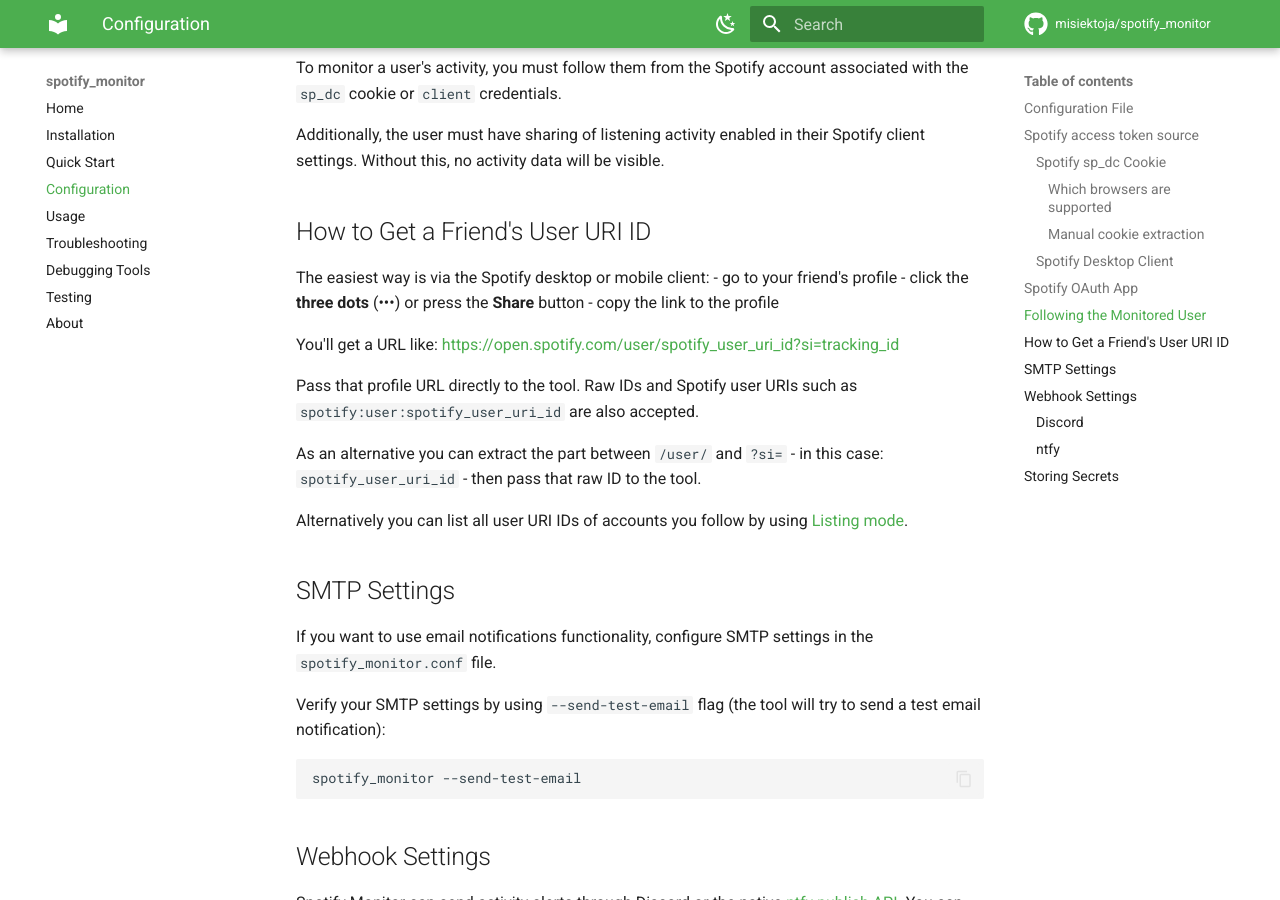
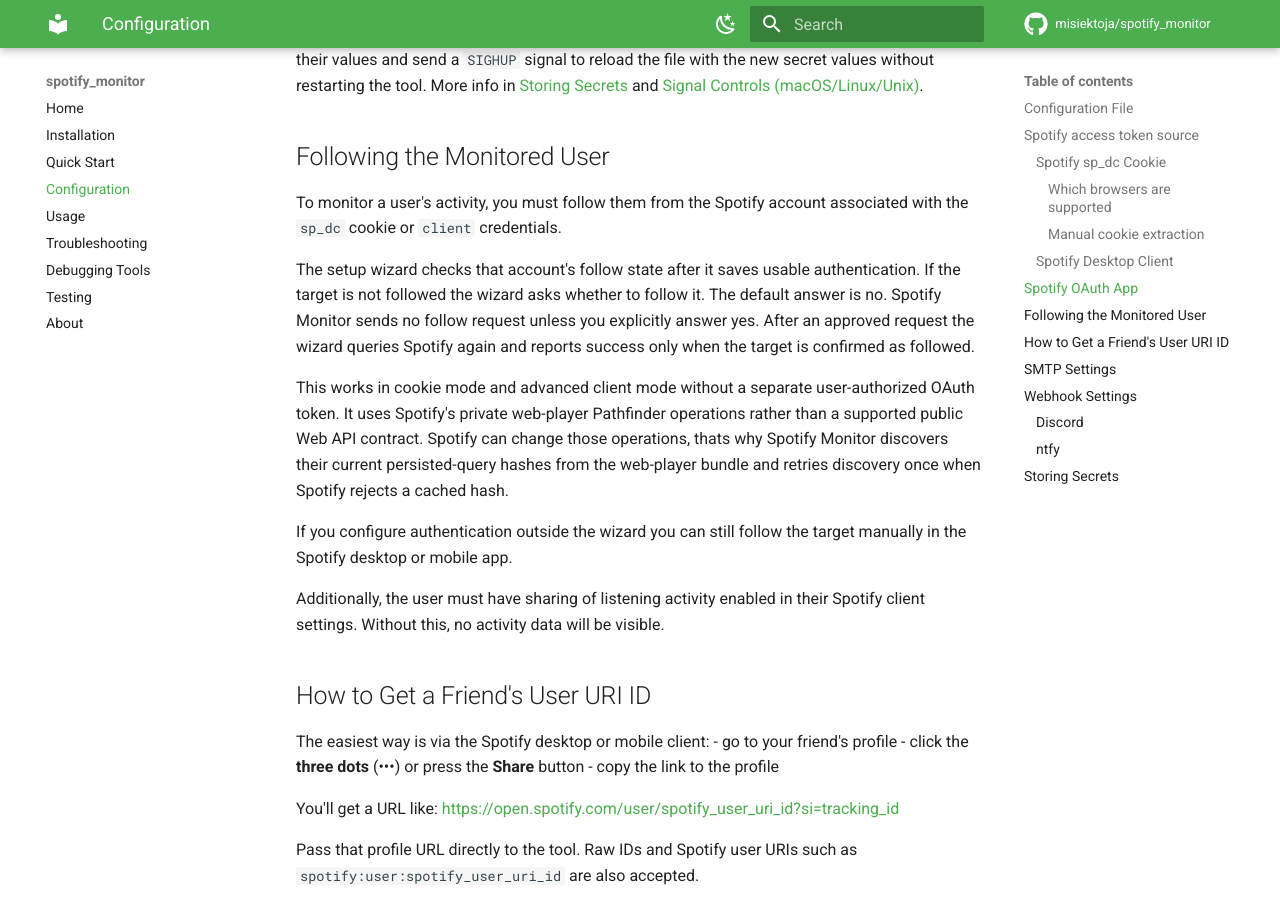
Before and after one commit to misiektoja/spotify_monitor, an MkDocs documentation site: the page built from docs/configuration.md, in a window 1280 px wide and 900 px high, scrolled down 8943 px. Built offline with MkDocs 1.6.1 and Material for MkDocs 9.7.7, drawn with Linux system fonts in a browser that asks for light colours; comment, search, counter and statistics services are not loaded; some of the changed text lies outside the part shown.

Commit message:
docs(configuration): explain private follow operations

````diff
--- a/docs/configuration.md
+++ b/docs/configuration.md
@@ -7,7 +7,11 @@
 
 Most settings can be configured via command-line arguments.
 
-If you want to have it stored persistently, generate a default config template and save it to a file named `spotify_monitor.conf`:
+If you want to have it stored persistently, you can store them in a configuration file.
+
+For a guided configuration, it is recommended to use `spotify_monitor --setup`. The setup wizard validates the generated settings before saving them. If you confirm replacement of an existing configuration, it creates a timestamped backup first.
+
+If you want to edit the file manually, generate a default config template and save it to a file named `spotify_monitor.conf`:
 
 ```sh
 # On macOS, Linux or Windows Command Prompt (cmd.exe)
@@ -245,6 +249,12 @@
 
 To monitor a user's activity, you must follow them from the Spotify account associated with the `sp_dc` cookie or `client` credentials.
 
+The setup wizard checks that account's follow state after it saves usable authentication. If the target is not followed the wizard asks whether to follow it. The default answer is no. Spotify Monitor sends no follow request unless you explicitly answer yes. After an approved request the wizard queries Spotify again and reports success only when the target is confirmed as followed.
+
+This works in cookie mode and advanced client mode without a separate user-authorized OAuth token. It uses Spotify's private web-player Pathfinder operations rather than a supported public Web API contract. Spotify can change those operations, thats why Spotify Monitor discovers their current persisted-query hashes from the web-player bundle and retries discovery once when Spotify rejects a cached hash.
+
+If you configure authentication outside the wizard you can still follow the target manually in the Spotify desktop or mobile app.
+
 Additionally, the user must have sharing of listening activity enabled in their Spotify client settings. Without this, no activity data will be visible.
 
 <a id="how-to-get-a-friends-user-uri-id"></a>
````
